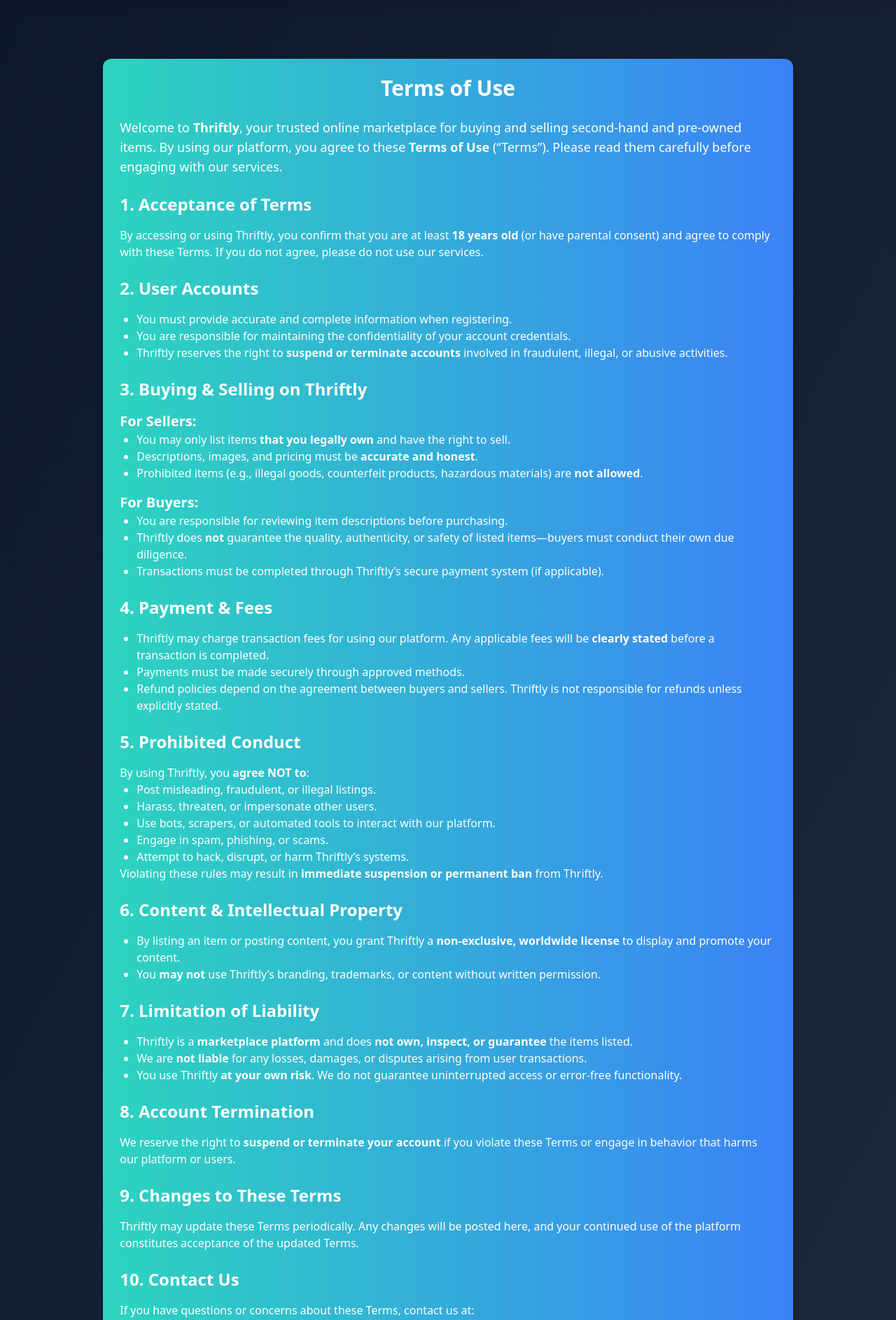
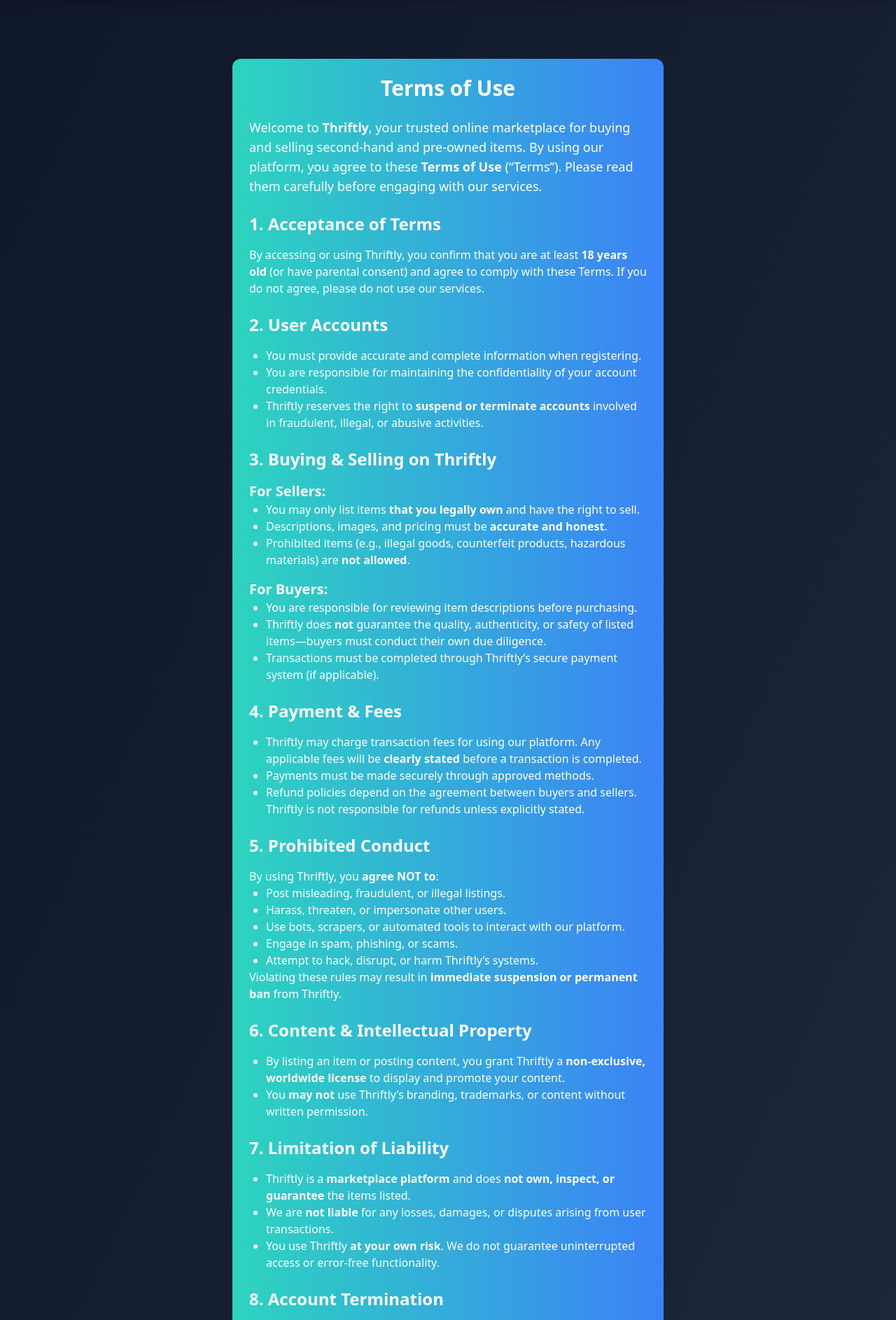
Before and after one commit to anushka00266/Thriftly, a Django app: page /terms-of-use/ in a window 1280 px wide. Shown: the part 76-1962 px from the top of the page at 70% size. Run offline with Django 5.2, Linux system fonts and the light colour scheme; some libraries are stand-ins or nearby versions.

Commit message:
Update terms_of_use.html

```diff
--- a/core/templates/core/terms_of_use.html
+++ b/core/templates/core/terms_of_use.html
@@ -3,7 +3,7 @@
 {% block title %}Terms of Use{% endblock %}
 
 {% block content %}
-    <div class="w-4/5 mx-auto p-6 bg-gradient-to-r from-teal-400 to-blue-500 rounded-xl shadow-lg">
+    <div class="w-full sm:w-4/5 md:w-3/4 lg:w-2/3 xl:w-1/2 mx-auto p-6 bg-gradient-to-r from-teal-400 to-blue-500 rounded-xl shadow-lg">
         <h1 class="text-3xl font-bold text-white text-center mb-6">Terms of Use</h1>
 
         <p class="text-lg text-white mb-6">
```
